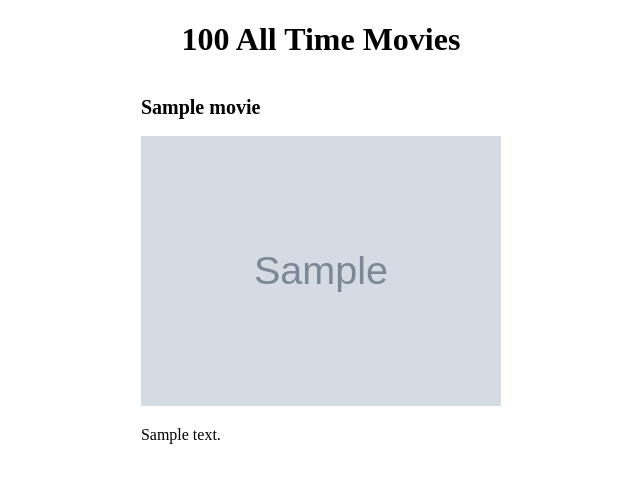
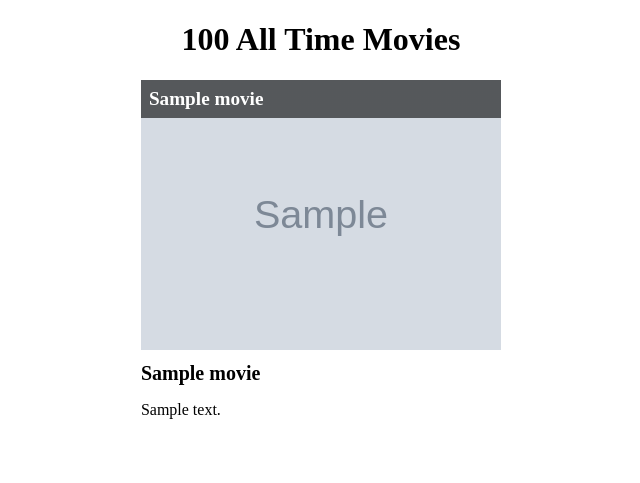
Before and after one commit to Know-Thyself/all-time-movies, a Flask app: template templates/index.html in a window 1280 px wide. Shown: the top 483 px of the page, without its empty margins (319-959 px from the left). Run offline with Flask 3, Linux system fonts and the light colour scheme; the template is opened without the code that fills it: most values are stand-ins (such as "Sample title", 1, 10 or a date in 2020); grey boxes marked "Sample" are stand-in pictures.

Commit message:
adding figcaption and title

```diff
--- a/static/styles.css
+++ b/static/styles.css
@@ -1,26 +1,57 @@
+* {
+	box-sizing: border-box;
+}
 .header {
-    text-align: center;
+	text-align: center;
 }
 
 .main_container {
 	width: 95%;
 	margin: auto;
 	display: flex;
-    justify-content: center;
-    align-items: first baseline;
+	justify-content: center;
+	align-items: first baseline;
 	flex-wrap: wrap;
-    gap: 2.5%;
+	gap: 2.5%;
 }
 
 .movie_wrapper {
 	width: 30%;
 }
 
-.movie_wrapper img {
+.image_wrapper {
+	position: relative;
+	padding: 0;
+	margin: 0;
+}
+
+.title {
+	position: absolute;
+	margin-top: 0;
+	top: 0;
+	left: 0;
+	color: white;
+	font-weight: 700;
+	width: 100%;
+	padding: 8px;
+	-webkit-box-sizing: border-box;
+	box-sizing: border-box;
+	background: linear-gradient(rgba(0, 0, 0, 0.6), rgba(0, 0, 0, 0.6));
+	font-size: 1.2rem;
+}
+
+.movie_wrapper figure {
+	margin: 0;
+}
+
+.movie_wrapper figure figcaption {
+	font-size: 1.25rem;
+	font-weight: 700;
+	background-color: white;
+	padding-top: 8px;
+}
+
+.movie_wrapper figure img {
 	width: 100%;
 	height: auto;
 }
-
-.title {
-    font-size: 1.25rem;
-}
--- a/templates/index.html
+++ b/templates/index.html
@@ -11,8 +11,18 @@
 		<div class="main_container">
 			{% for movie in movies: %}
 			<div class="movie_wrapper">
+				<div class="image_wrapper">
 					<h2 class="title">{{ movie.title }}</h2>
-                <img src="{{movie.image}}" alt="{{ movie.title }}"/>
+					<figure>
+						<img
+							src="{{movie.image}}"
+							alt="{{ movie.title }}"
+							title="{{movie.title}}"
+						/>
+						<figcaption>{{ movie.title }}</figcaption>
+					</figure>
+				</div>
+
 				<p class="summary">{{ movie.summary }}</p>
 			</div>
 			{% endfor %}
```
Lines whose indentation alone changed are shown as unchanged.
